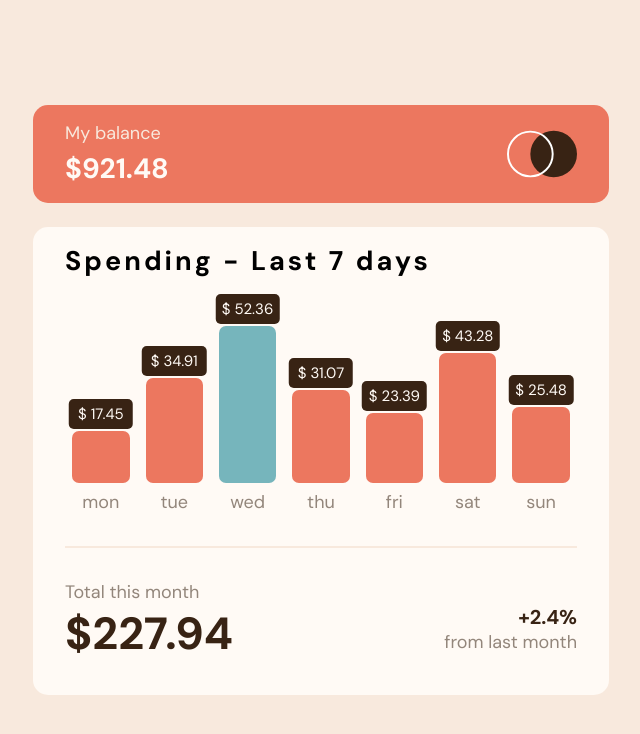
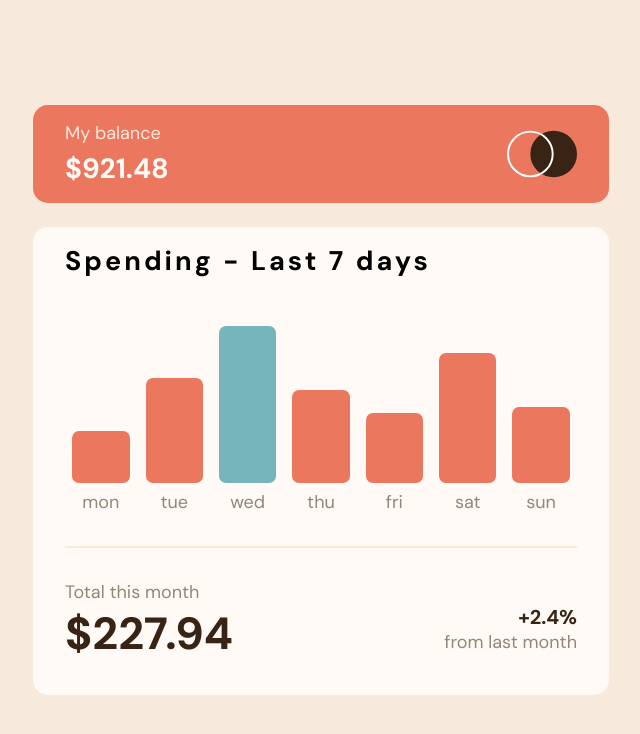
Before and after one commit to binoyam/Expenses-chart-component, a React (Create React App) app: page / in a window 1280 px wide. Shown: the top 734 px of the page, without its empty margins (319-959 px from the left). Built offline with nearby package versions, Linux system fonts and the light colour scheme.

Commit message:
hover effect:(

```diff
--- a/src/components/bar/Bar.js
+++ b/src/components/bar/Bar.js
@@ -1,9 +1,9 @@
 import React from "react";
-import './bar.css'
+import "./bar.css";
 
 function Bar({ d, data }) {
-//   console.log(data);
-//   console.log(d);
+  //   console.log(data);
+  //   console.log(d);
 
   const barStyle = {
     height: `${d.amount * 3}px`,
@@ -24,14 +24,16 @@ function Bar({ d, data }) {
 
   return (
     <div className="data">
-      <div className="amount">$ {d.amount}</div>
       <div
         className={d.amount === maxAmount ? "bar max" : "bar"}
         style={barStyle}
-      ></div>
+      >
+      <span className="amount">$ {d.amount}</span>
+
+      </div>
+
       <p className="day">{d.day}</p>
     </div>
   );
 }
-
 export default Bar;
--- a/src/components/bar/bar.css
+++ b/src/components/bar/bar.css
@@ -5,8 +5,16 @@
   height: auto;
   text-align: center;
 }
+/* HOVER TO DISPLAY AMOUNT / NOT WORKING??!!*/
+
+.data:hover + .data .bar .amount{
+  visibility: visible;
+}
+.data:hover + .data .bar.max .amount{
+  visibility: visible;
+}
 /* AMOUNT */
-.data .amount {
+.amount {
   position: absolute;
   width: 90%;
   top: 0;
@@ -17,6 +25,7 @@
   font-size: 15px;
   border-radius: 5px;
   background-color: var(--Darkbrown);
+  visibility: hidden;
 }
 /* CHART BAR */
 .data .bar {
@@ -42,7 +51,3 @@
   margin-top: 7px;
   color: var(--Mediumbrown);
 }
-/* HOVER TO DISPLAY AMOUNT */
-.data .bar:hover + .data .amount {
-  visibility: visible;
-}
```
